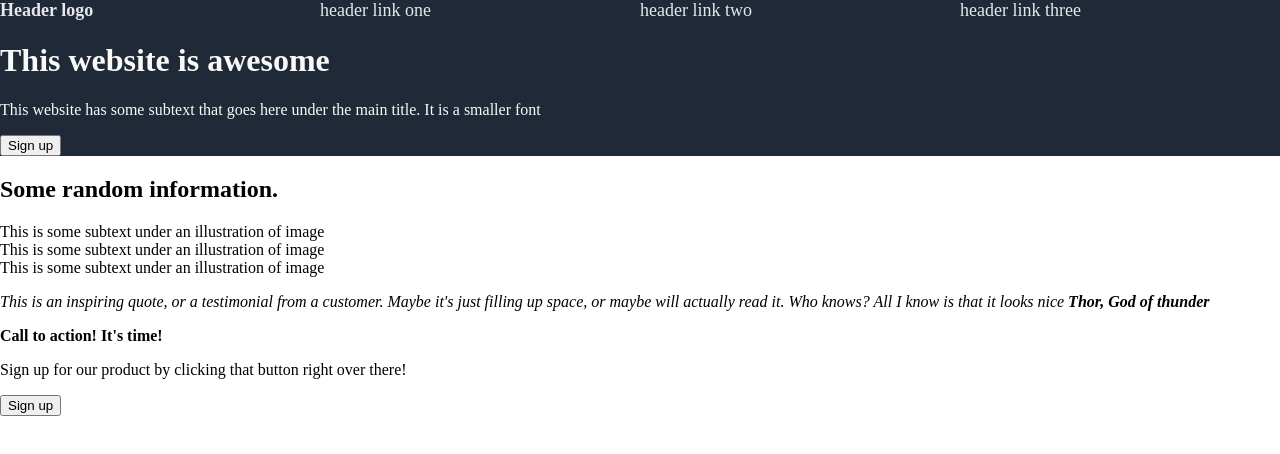
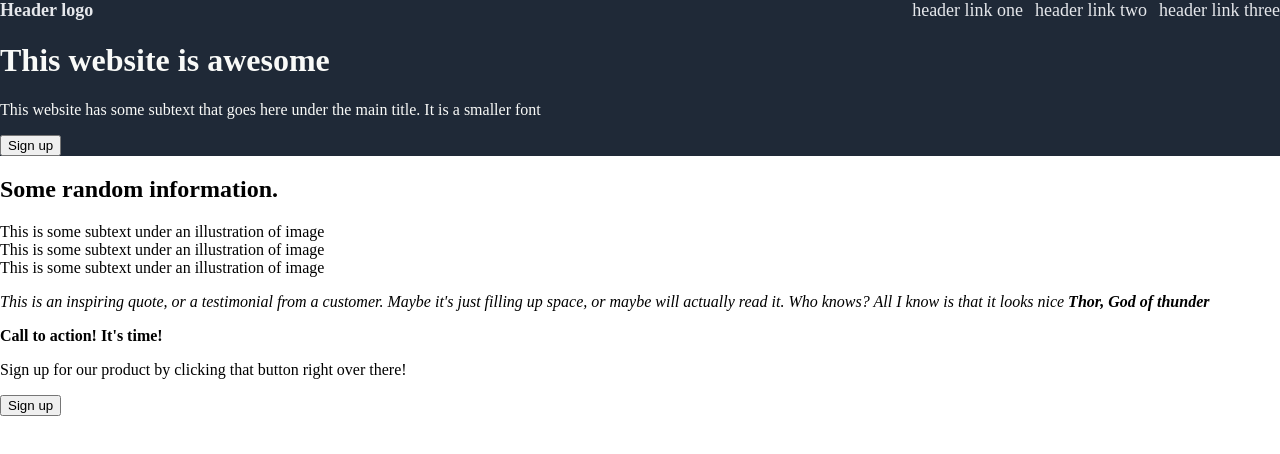
Before and after one commit to luke-c-fisher/Landing-page-, a plain HTML site: page index.html in a window 1280 px wide. Drawn offline with Linux system fonts and the light colour scheme.

Commit message:
Add ids to div class main in index

```diff
--- a/index.html
+++ b/index.html
@@ -10,10 +10,10 @@
 <body>
 <div class="main">
     <div class = "logo">
-        <div id="logo"><strong>Header logo</strong></div>
-        <div id="head-one">header link one</div>
-        <div id="head-two">header link two</div>
-        <div id="head-three">header link three</div>
+        <div id="head-logo"><strong>Header logo</strong></div>
+        <div id="head-one"><a href="/">header link one</a></div>
+        <div id="head-two"><a href="">header link two</a></div>
+        <div id="head-three"><a href="">header link three</a></div>
     </div>
 
     <div class="top-mid-header">
--- a/style.css
+++ b/style.css
@@ -3,23 +3,27 @@ body {
     padding: 0;
   }
 
-div {
-    width: 100%;
-}
 
 .main {
     background-color: #1F2937;
     color: #f9faf8;
 }
 
+a {
+    text-decoration: none;
+    color:#E5E7EB;
+}
+
 .logo {
     display: flex;
     color: #E5E7EB;
+    gap: 12px;
+    flex-wrap: wrap;
     font-size: 18px;
 
 }
 
-div#logo {
+div#head-logo {
     margin-left: 0;
     margin-right: auto;
 }
```
